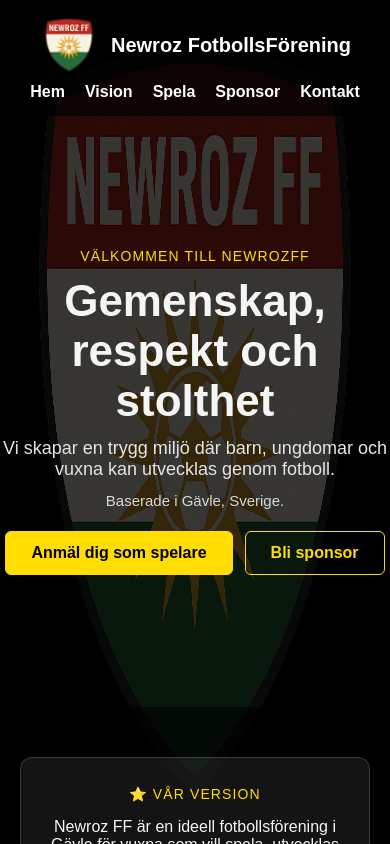
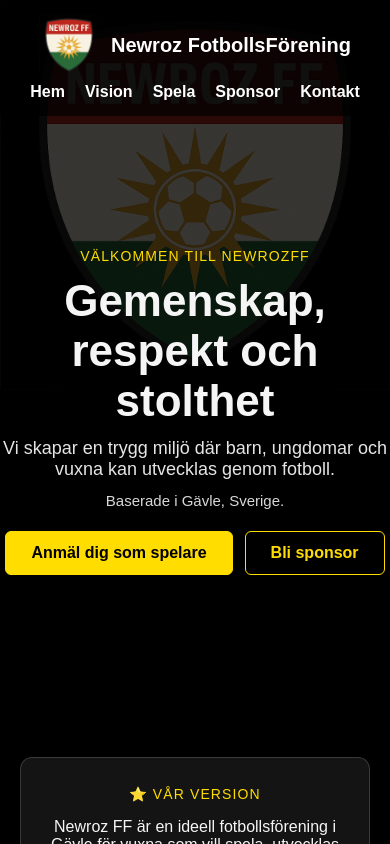
Before and after one commit to hemen112/newrozff, a React (Vite) app: page / in a window 390 px wide. Shown: the top 844 px of the page. Built offline with nearby package versions, Linux system fonts and the light colour scheme.

Commit message:
try to adapt for mobil!

```diff
--- a/src/App.css
+++ b/src/App.css
@@ -6,6 +6,17 @@
     linear-gradient(rgba(0, 0, 0, 0.78), rgba(0, 0, 0, 0.78)),
     var(--bg-logo, url("/logo.png")) center top / contain no-repeat fixed,
     #000;
+}
+
+/* Mobile browsers often ignore fixed backgrounds; fall back to scroll to avoid jitter */
+@media (max-width: 768px) {
+  body {
+    background:
+      linear-gradient(rgba(0, 0, 0, 0.78), rgba(0, 0, 0, 0.78)),
+      var(--bg-logo, url("/logo.png")) center top / contain no-repeat,
+      #000;
+    background-attachment: scroll;
+  }
 }
 
 /* HEADER */
```
